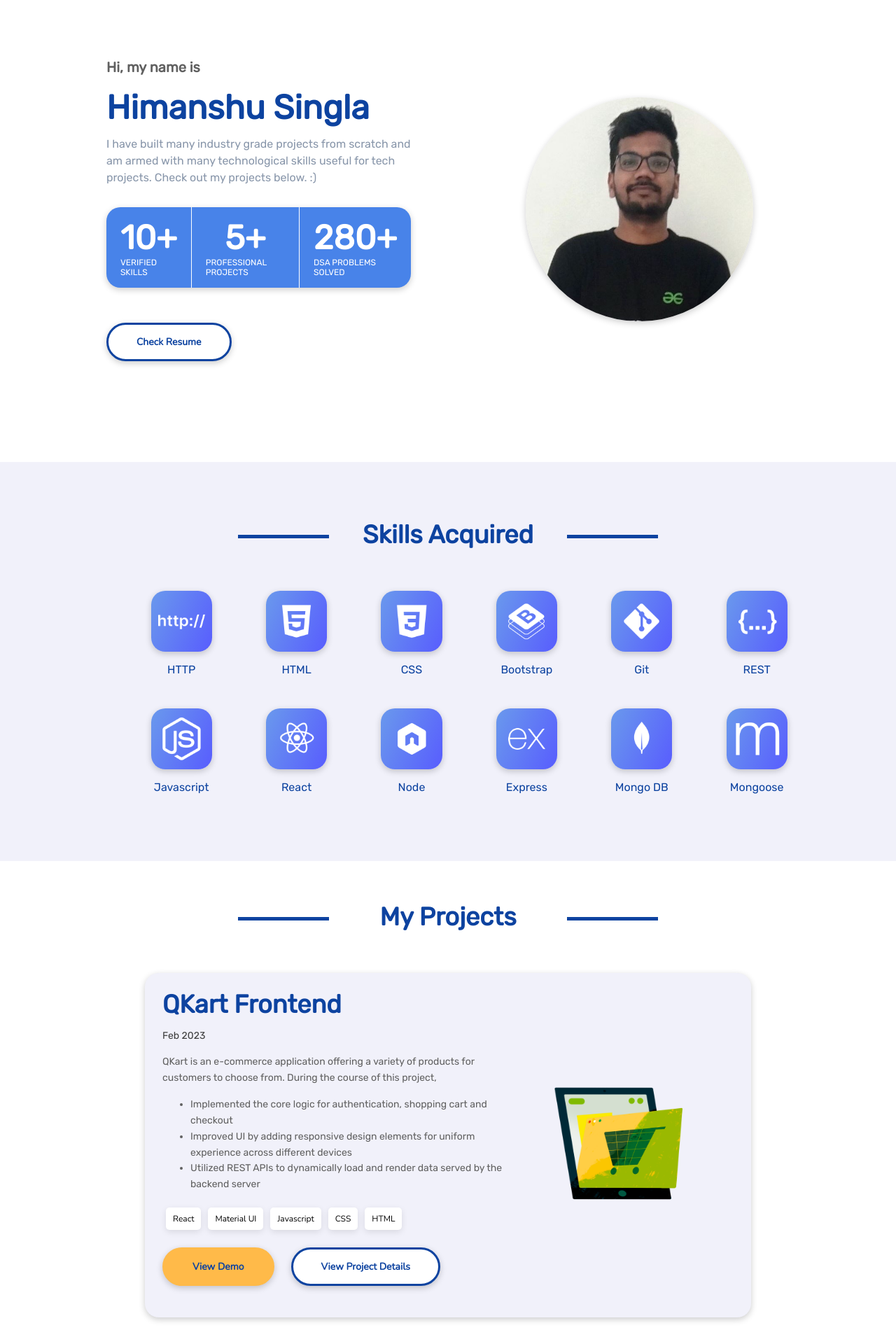
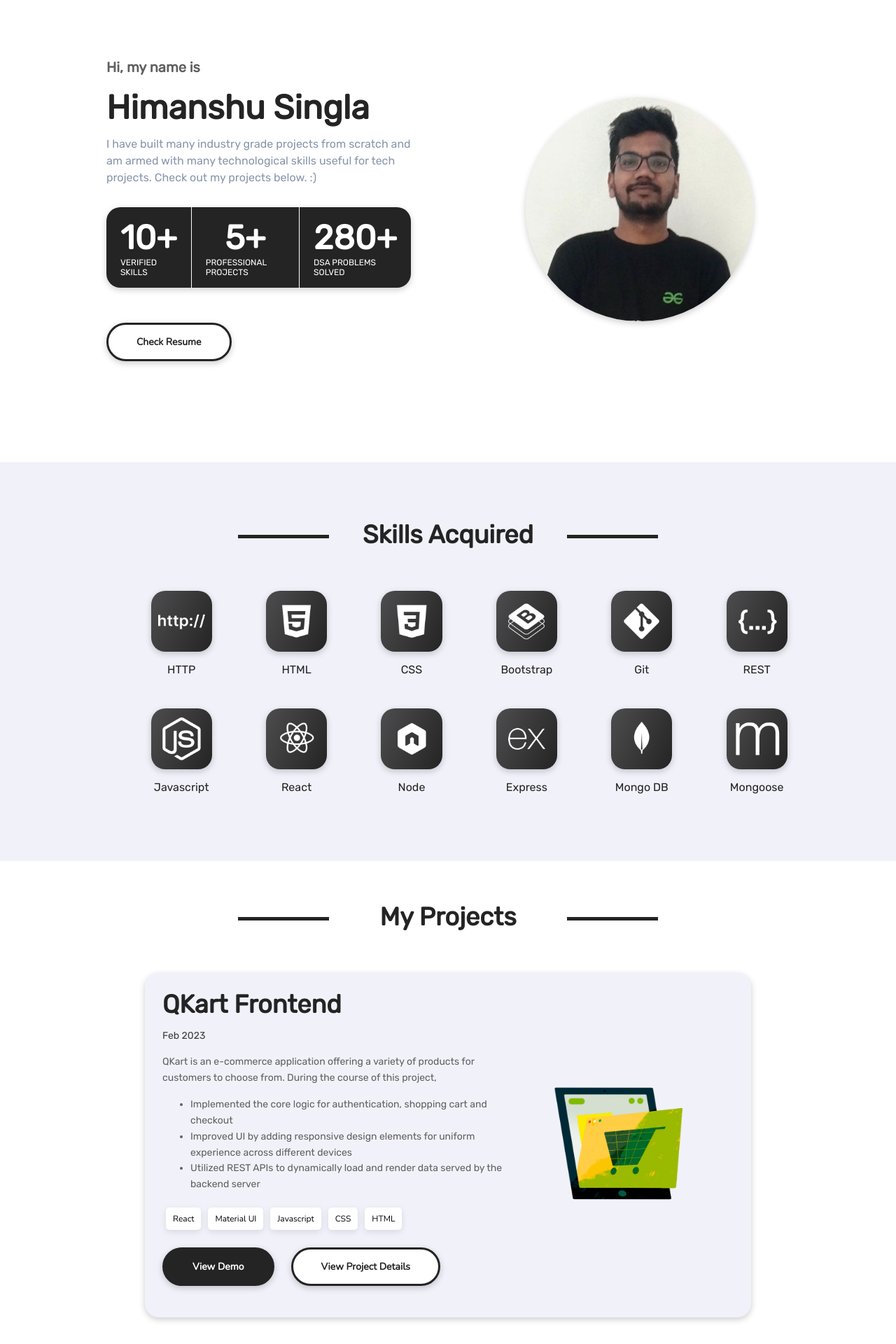
Before and after one commit to hsingla378/portfolio, a React (Create React App) app: page / in a window 1280 px wide. Shown: the part 140-2060 px from the top of the page at 70% size. Built offline with nearby package versions, Linux system fonts and the light colour scheme; no server answers.

Commit message:
change theme color

```diff
--- a/src/App.css
+++ b/src/App.css
@@ -53,7 +53,7 @@ body {
 h1 {
   font-size: 48px;
   font-weight: 900;
-  color: #0d43a0;
+  color: #242424;
   margin: 0 auto;
   line-height: 48px;
 }
@@ -62,7 +62,7 @@ h2 {
   font-size: 36px;
   font-weight: 700;
   text-align: center;
-  color: #0d43a0;
+  color: #242424;
   margin: 0 auto;
   line-height: 48px;
 }
@@ -70,7 +70,7 @@ h2 {
 @media screen and (min-width: 768px) {
   h2 {
     margin: 100px auto;
-    color: #0d43a0;
+    color: #242424;
     text-align: center;
     font-size: 36px;
     max-width: 600px;
@@ -83,7 +83,7 @@ h2 {
     display: block;
     width: 130px;
     height: 5px;
-    background: #0d43a0;
+    background: #242424;
     left: 0;
     top: 50%;
     position: absolute;
@@ -94,7 +94,7 @@ h2 {
     display: block;
     width: 130px;
     height: 5px;
-    background: #0d43a0;
+    background: #242424;
     right: 0;
     top: 50%;
     position: absolute;
@@ -103,7 +103,7 @@ h2 {
 
 h3 {
   font-size: 36px;
-  color: #0d43a0;
+  color: #242424;
   font-weight: 800;
 }
 
--- a/src/components/Footer.css
+++ b/src/components/Footer.css
@@ -29,7 +29,7 @@ footer li img {
 
 footer a {
   text-decoration: none;
-  color: #4883e9;
+  color: #242424  ;
   font-size: 22px;
   font-weight: 500;
 }
--- a/src/components/Hero.css
+++ b/src/components/Hero.css
@@ -82,7 +82,7 @@
 }
 
 #hero-data {
-  background-color: #4883e9;
+  background-color: #242424;
   color: white;
   display: flex;
   justify-content: center;
@@ -117,8 +117,8 @@
 }
 
 .check-resume-btn {
-  color: #0d43a0;
-  border: 3px solid #0d43a0;
+  color: #242424;
+  border: 3px solid #242424;
   background-color: white;
   margin: 20px auto;
   font-size: 14px;
@@ -135,6 +135,7 @@
   margin: auto;
   max-width: 60%;
   box-shadow: 0 3px 10px rgb(0 0 0 / 0.2);
+  /* filter: grayscale(100%); */
 }
 
 @media screen and (max-width: 768px) {
--- a/src/components/Navbar.css
+++ b/src/components/Navbar.css
@@ -1,5 +1,5 @@
 header {
-  background-color: #4883e9;
+  background-color: #242424;
   padding: 10px 0;
   box-shadow: 0 3px 10px rgb(0 0 0 / 0.4);
   position: sticky;
--- a/src/components/Projects.css
+++ b/src/components/Projects.css
@@ -71,19 +71,20 @@ li {
 }
 
 .demo-link-btn {
-  color: #0d43a0;
-  border: 3px solid #ffba49;
-  background-color: #ffba49;
+  color: white;
+  border: 3px solid #242424;
+  background-color: #242424;
 }
 
 .demo-link-btn:hover {
+  color: #282c34;
   background-color: transparent;
 }
 
 .project-link-btn,
 .more-projects-btn {
-  color: #0d43a0;
-  border: 3px solid #0d43a0;
+  color: #242424;
+  border: 3px solid #242424;
   background-color: white;
 }
 
--- a/src/components/Skills.css
+++ b/src/components/Skills.css
@@ -22,7 +22,7 @@
 }
 
 .skill p {
-  color: #0d43a0;
+  color: #242424;
   font-size: 1rem;
   display: flex;
   justify-content: center;
@@ -30,12 +30,13 @@
 
 .skill img {
   max-width: 50%;
-  background: rgb(88, 93, 254);
+  background: #242424;
   background: linear-gradient(
     294deg,
-    rgba(88, 93, 254, 1) 0%,
-    rgba(72, 131, 233, 0.7990546560421043) 100%
+    rgba(36, 36, 36, 1) 0%,
+    rgba(36, 36, 36, 0.7990546560421043) 100%
   );
+
   padding: 10px;
   border-radius: 20px;
   margin: auto;
@@ -58,18 +59,12 @@
   .skill p {
     display: flex;
     justify-content: center;
-    color: #0d43a0;
+    color: #242424;
     font-size: 0.75rem;
   }
 
   .skill img {
     max-width: 75%;
-    background: rgb(88, 93, 254);
-    background: linear-gradient(
-      294deg,
-      rgba(88, 93, 254, 1) 0%,
-      rgba(72, 131, 233, 0.7990546560421043) 100%
-    );
     padding: 10px;
     border-radius: 10px;
     margin: auto;
```
Also changed, not shown: src/components/Skills.jsx (line endings or trailing spaces).
